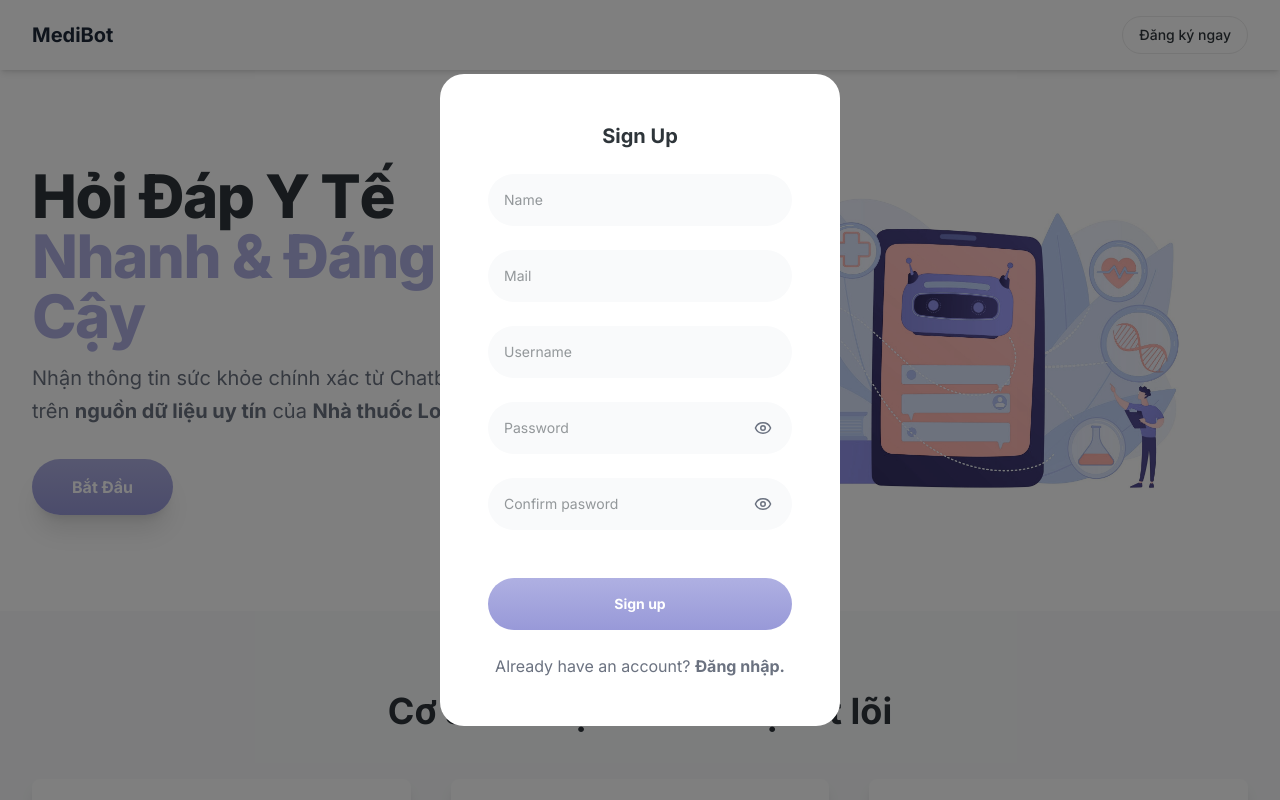
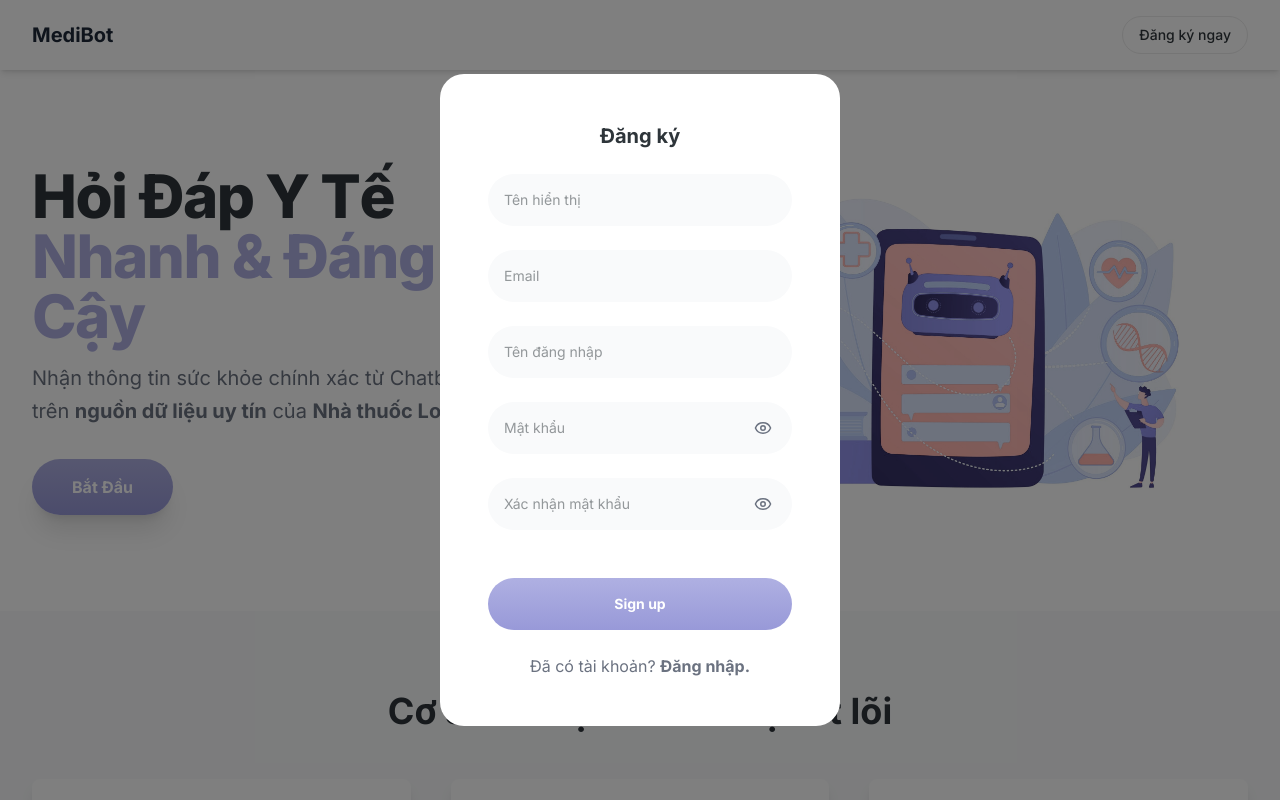
Before and after one commit to hyynee04/MediBot, a React (Vite) app: page / in a window 1280 px wide. Both pictures are taken after a click on the button "Đăng ký ngay". Shown: the top 800 px of the page. Built offline with nearby package versions, Linux system fonts and the light colour scheme; no server answers.

Commit message:
fix: Change to Vietnamese

```diff
--- a/index.html
+++ b/index.html
@@ -1,13 +1,16 @@
 <!doctype html>
 <html lang="en">
+
 <head>
   <meta charset="UTF-8" />
   <link rel="icon" type="image/svg+xml" href="/vite.svg" />
   <meta name="viewport" content="width=device-width, initial-scale=1.0" />
-    <title>medibot</title>
+  <title>Medibot</title>
 </head>
+
 <body>
   <div id="root"></div>
   <script type="module" src="/src/main.tsx"></script>
 </body>
+
 </html>
--- a/src/components/ChatInput.tsx
+++ b/src/components/ChatInput.tsx
@@ -64,7 +64,7 @@ const ChatInput = () => {
           onChange={handleInput}
           onKeyDown={handleKeyDown}
           rows={1} // Mặc định 1 dòng
-          placeholder="Ask me..."
+          placeholder="Hỏi MediBot..."
           className="
             text-primary-black text-sm w-full bg-transparent
             resize-none
--- a/src/components/LoginModal.tsx
+++ b/src/components/LoginModal.tsx
@@ -124,10 +124,10 @@ const LoginModal = ({ isOpen, onClose, onOpenSignup }: LoginModalProps) => {
               handleLogin();
             }}
           >
-            <p className=" text-primary-black text-xl font-bold">Login</p>
+            <p className=" text-primary-black text-xl font-bold">Đăng nhập</p>
             <InputCustom
               type="text"
-              placeholder="Username"
+              placeholder="Tên đăng nhập"
               value={form.username}
               onChange={(e) => handleChange("username", e.target.value)}
               disabled={loading}
@@ -135,7 +135,7 @@ const LoginModal = ({ isOpen, onClose, onOpenSignup }: LoginModalProps) => {
             <div className="relative w-full">
               <InputCustom
                 type={showPassword ? "text" : "password"}
-                placeholder="Password"
+                placeholder="Mật khẩu"
                 value={form.password}
                 onChange={(e) => handleChange("password", e.target.value)}
                 disabled={loading}
@@ -162,7 +162,7 @@ const LoginModal = ({ isOpen, onClose, onOpenSignup }: LoginModalProps) => {
             >
               {loading ? "Đang xử lý..." : "Đăng Nhập"}
             </button>
-            <p className="text-primary-grey">Not having an account yet? <a onClick={() => handleGotoSignup()} className=" transform transition-all duration-300 font-bold hover:underline cursor-pointer">Đăng ký ngay.</a></p>
+            <p className="text-primary-grey">Chưa có tài khoản? <a onClick={() => handleGotoSignup()} className=" transform transition-all duration-300 font-bold hover:underline cursor-pointer">Đăng ký ngay.</a></p>
           </motion.form>
         </div>
       )}
--- a/src/components/SideBar.tsx
+++ b/src/components/SideBar.tsx
@@ -109,14 +109,14 @@ const SideBar = ({ isOpenMenu, setIsOpenMenu, onNewChat, onDeleteConversation }:
               variants={textVariants}
               animate={isOpenMenu ? "open" : "closed"}
               className="text-sm leading-tight"
-            >New chat</motion.p>
+            >Cuộc trò chuyện mới</motion.p>
           </div>
           <motion.div
             variants={textVariants}
             animate={isOpenMenu ? "open" : "closed"}
             className="flex flex-col h-full"
           >
-            <p className="px-2 font-bold text-primary-black pb-2">Histories</p>
+            <p className="px-2 font-bold text-primary-black pb-2">Lịch sử</p>
             <div className="flex flex-col gap-1">
               {listConversations.map((item: Conversation, index: number) => (
                 <motion.div
--- a/src/components/SignupModal.tsx
+++ b/src/components/SignupModal.tsx
@@ -130,24 +130,24 @@ const SignUpModal = ({ isOpen, onClose, onOpenLogin }: SignUpModalProps) => {
               handleSignup();
             }}
           >
-            <p className=" text-primary-black text-xl font-bold">Sign Up</p>
+            <p className=" text-primary-black text-xl font-bold">Đăng ký</p>
             <InputCustom
               type="text"
-              placeholder="Name"
+              placeholder="Tên hiển thị"
               value={form.name}
               onChange={(e) => handleChange("name", e.target.value)}
               disabled={loading}
             />
             <InputCustom
               type="text"
-              placeholder="Mail"
+              placeholder="Email"
               value={form.mail}
               onChange={(e) => handleChange("mail", e.target.value)}
               disabled={loading}
             />
             <InputCustom
               type="text"
-              placeholder="Username"
+              placeholder="Tên đăng nhập"
               value={form.username}
               onChange={(e) => handleChange("username", e.target.value)}
               disabled={loading}
@@ -155,7 +155,7 @@ const SignUpModal = ({ isOpen, onClose, onOpenLogin }: SignUpModalProps) => {
             <div className="relative w-full">
               <InputCustom
                 type={showPassword ? "text" : "password"}
-                placeholder="Password"
+                placeholder="Mật khẩu"
                 value={form.password}
                 onChange={(e) => handleChange("password", e.target.value)}
                 disabled={loading}
@@ -176,7 +176,7 @@ const SignUpModal = ({ isOpen, onClose, onOpenLogin }: SignUpModalProps) => {
             <div className="relative w-full">
               <InputCustom
                 type={showConfirmPassword ? "text" : "password"}
-                placeholder="Confirm pasword"
+                placeholder="Xác nhận mật khẩu"
                 value={form.confirmPassword}
                 onChange={(e) => handleChange("confirmPassword", e.target.value)}
                 disabled={loading}
@@ -203,7 +203,7 @@ const SignUpModal = ({ isOpen, onClose, onOpenLogin }: SignUpModalProps) => {
                         transform transition-all duration-300 hover:scale-105 cursor-pointer">
               {loading ? "Processing..." : "Sign up"}
             </button>
-            <p className="text-primary-grey">Already have an account? <a onClick={() => handleGotoLogin()} className=" transform transition-all duration-300 font-bold hover:underline cursor-pointer">Đăng nhập.</a></p>
+            <p className="text-primary-grey">Đã có tài khoản? <a onClick={() => handleGotoLogin()} className=" transform transition-all duration-300 font-bold hover:underline cursor-pointer">Đăng nhập.</a></p>
           </motion.form>
         </div>
       )}
```
Lines whose indentation alone changed are shown as unchanged.
